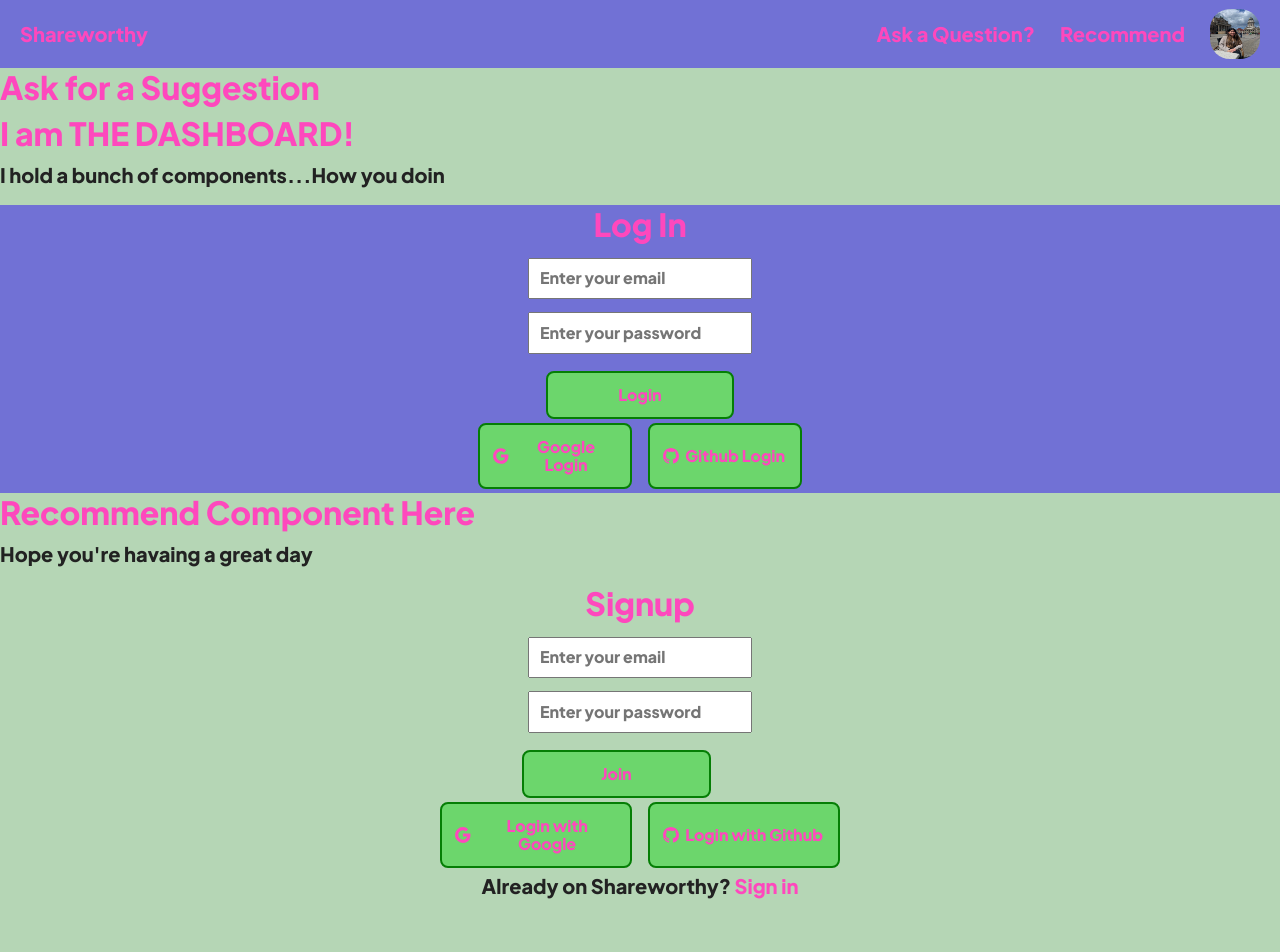
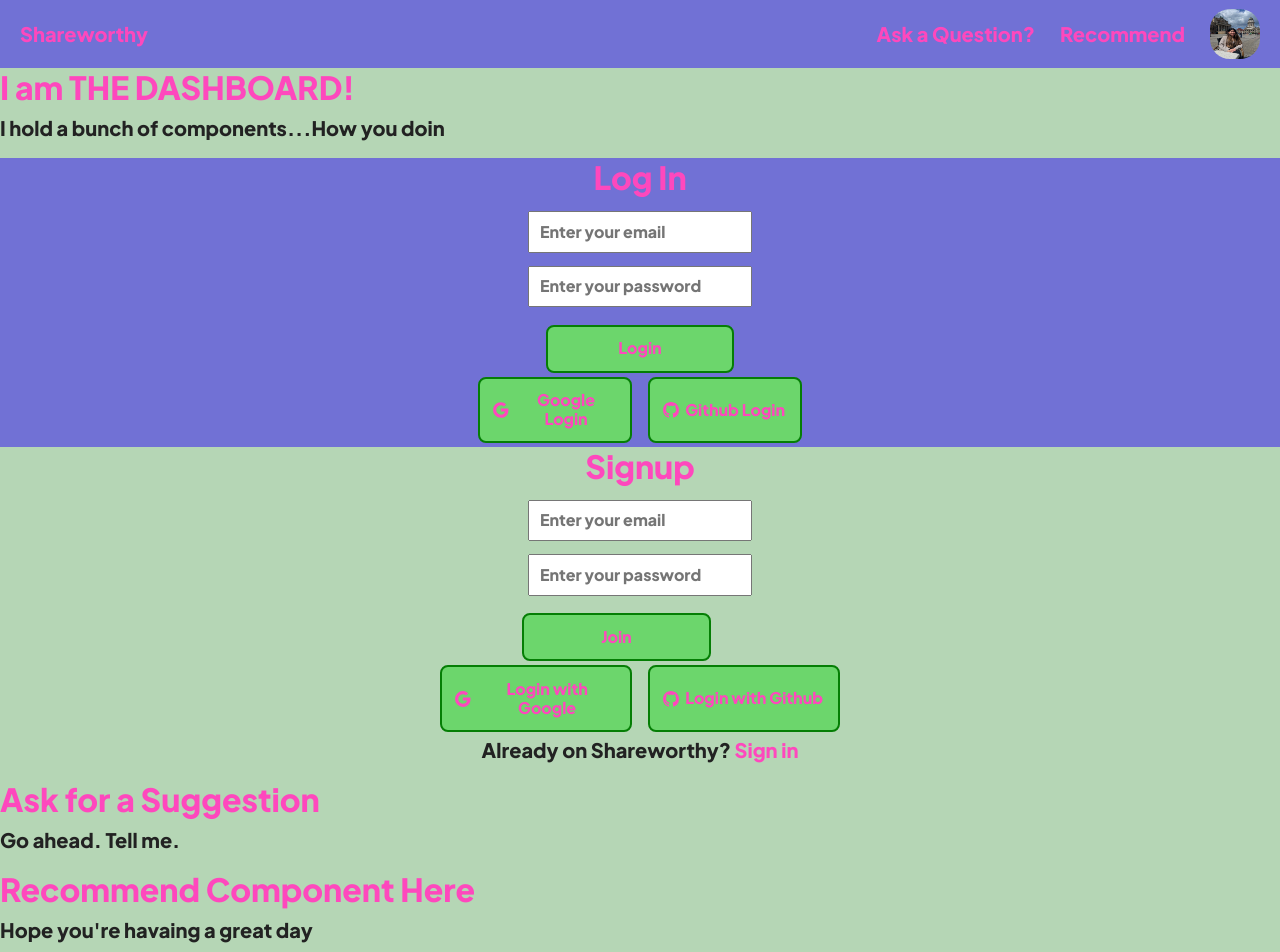
Before and after one commit to shareworthy-recs/shareworthy, a React app: page / in a window 1280 px wide. Shown: the top 952 px of the page. Before the commit the page ends 916 px from the top, so only its background shows below. Built offline with nearby package versions, Linux system fonts and the light colour scheme.

Commit message:
fixed react router

```diff
--- a/client/App.tsx
+++ b/client/App.tsx
@@ -22,21 +22,10 @@ import './stylesheets/main.scss';
 
 function App() {
   return (
-    <BrowserRouter>
+    <>
       <Navbar />
-      <AskForSuggestion />
       <Dashboard />
-      <Login />
-      <Recommend />
-      <Signup />
-      {/* <Routes>
-        <Route path="/login" element={<Login />} />
-        <Route path="/signup" element={<Signup />} />
-        <Route path="/dashboard" element={<Dashboard />} />
-        <Route path="/askforsuggestion" element={<AskForSuggestion />} />
-        <Route path="/recomment" element={<Recommend />} />
-      </Routes> */}
-    </BrowserRouter>
+    </>
   );
 }
 
--- a/client/components/pages/AskForSuggestion.tsx
+++ b/client/components/pages/AskForSuggestion.tsx
@@ -5,6 +5,7 @@ const AskForSuggestion = () => {
   return (
     <>
       <h2>Ask for a Suggestion</h2>
+      <p>Go ahead. Tell me.</p>
     </>
   );
 };
--- a/client/components/pages/Dashboard.tsx
+++ b/client/components/pages/Dashboard.tsx
@@ -1,5 +1,11 @@
 import React from 'react';
 import '../../stylesheets/components/Dashboard.scss';
+
+import AskForSuggestion from './AskForSuggestion';
+import Dashboard from './Dashboard';
+import Login from './Login';
+import Recommend from './Recommend';
+import Signup from './Signup';
 
 const Dashboard = () => {
   return (
@@ -7,6 +13,11 @@ const Dashboard = () => {
       <h2>I am THE DASHBOARD!</h2>
 
       <p>I hold a bunch of components...How you doin</p>
+
+      <Login />
+      <Signup />
+      <AskForSuggestion />
+      <Recommend />
     </>
   );
 };
--- a/client/index.tsx
+++ b/client/index.tsx
@@ -1,5 +1,6 @@
 import React from 'react';
 import { createRoot } from 'react-dom/client';
+import { BrowserRouter, Routes, Route } from 'react-router-dom';
 import App from './App';
 
 const container = document.getElementById('root') as HTMLElement;
@@ -7,4 +8,8 @@ const container = document.getElementById('root') as HTMLElement;
 const root = createRoot(container);
 
 
-root.render(<App />);
+root.render(
+    <BrowserRouter>
+        <App />
+    </BrowserRouter>
+ );
```
